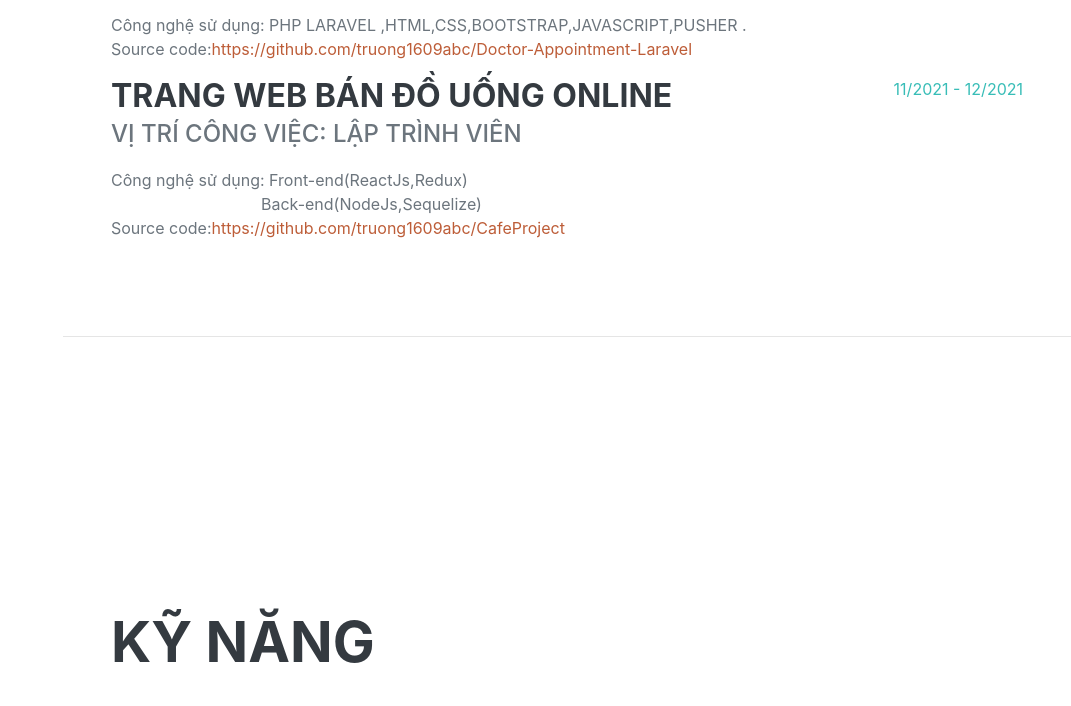
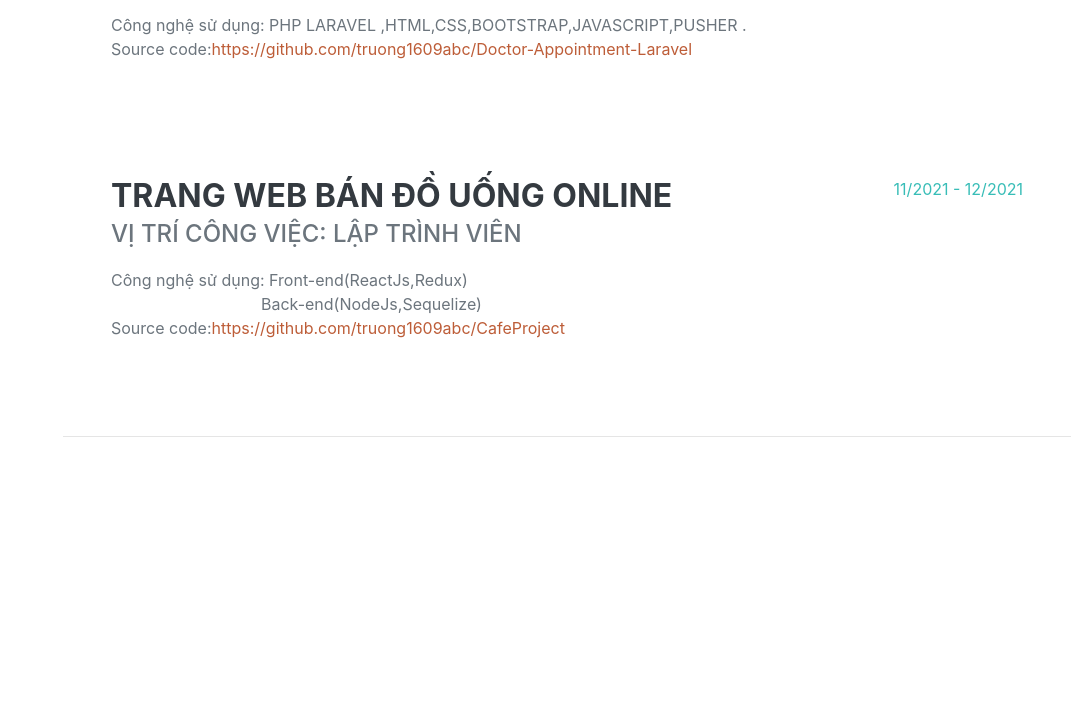
Before and after one commit to truong1609abc/1, a plain HTML site: page index.html in a window 1280 px wide. Shown: the part 2115-2821 px from the top of the page, without its empty margins (209-1280 px from the left). Drawn offline with nearby package versions, Linux system fonts and the light colour scheme; a web font is replaced by a local one.

Commit message:
Update index.html

```diff
--- a/index.html
+++ b/index.html
@@ -103,7 +103,7 @@
                     </div>
                     <div class="flex-shrink-0"><span class="text-primary">05/2021 - 7/2021</span></div>
                 </div>
-                <div class="d-flex flex-column flex-md-row justify-content-between">
+                <div class="d-flex flex-column flex-md-row justify-content-between" style="margin-top:100px">
                     <div class="flex-grow-1">
                         <h3 class="mb-0">TRANG WEB  BÁN ĐỒ UỐNG ONLINE</h3>
                         <div class="subheading mb-3">Vị trí công việc: Lập trình viên</div>
```
